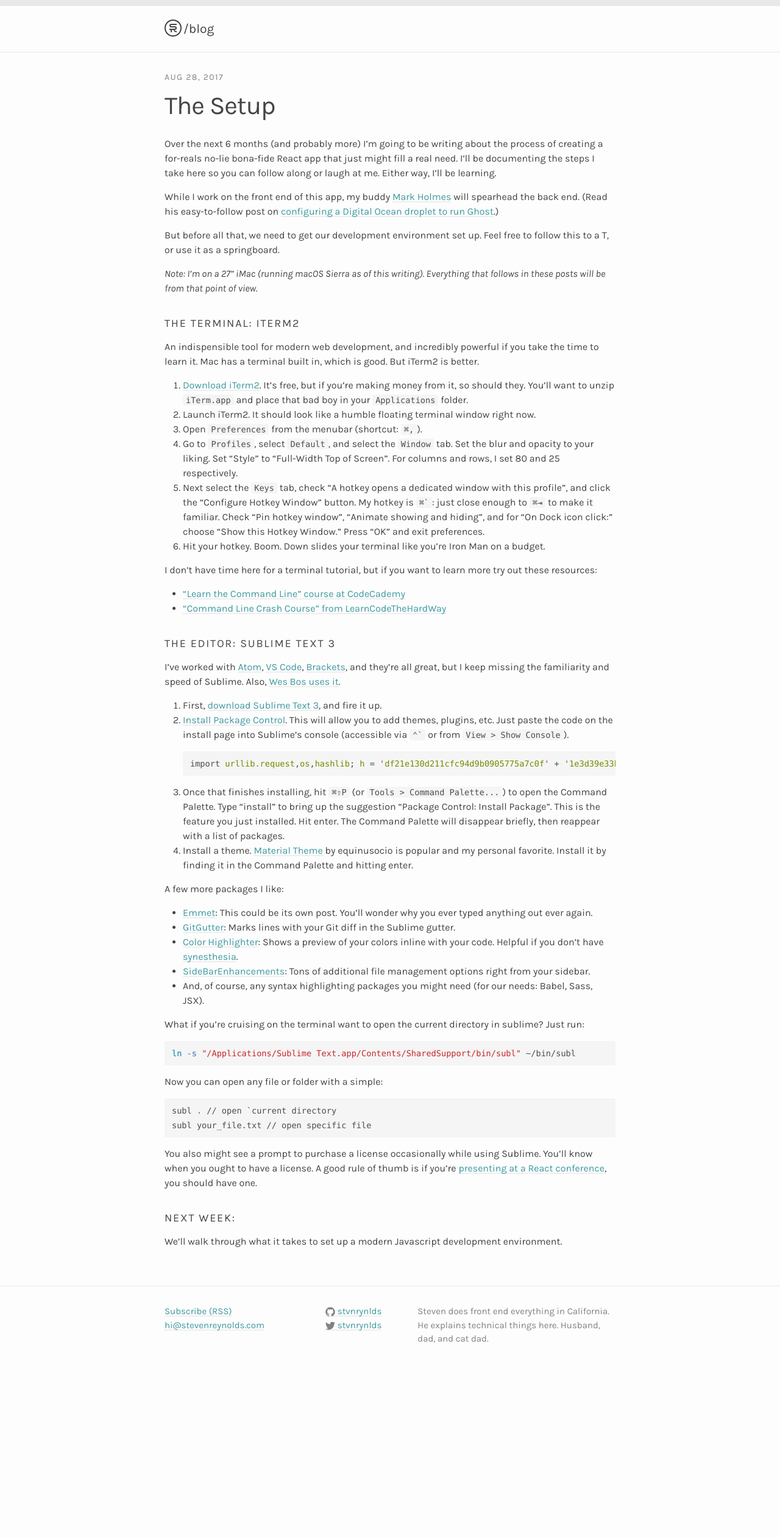
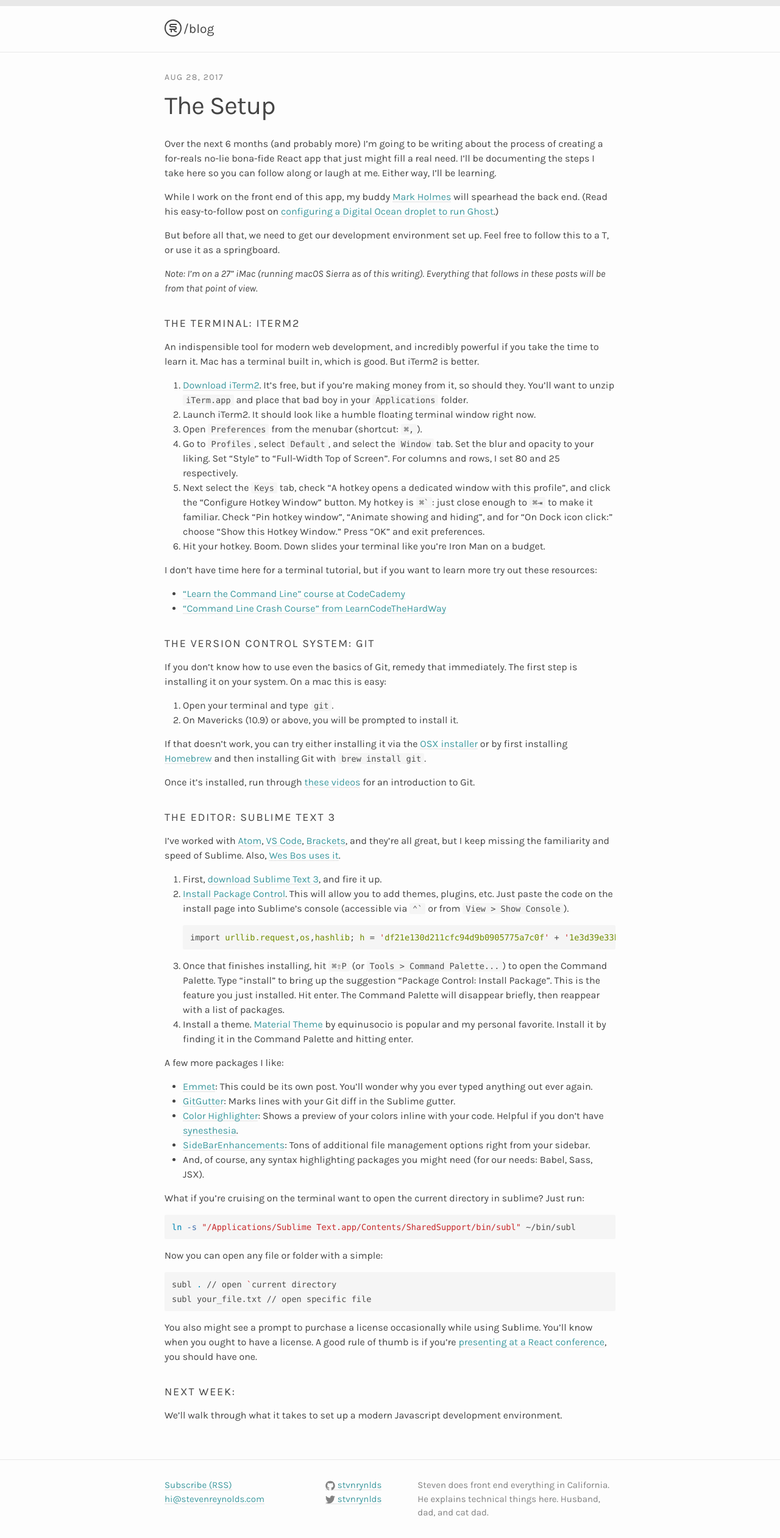
Before and after one commit to stvnrynlds/stvnrynlds.github.io, a Jekyll site: the page built from _posts/2017-08-28-the-setup.markdown, in a window 1280 px wide. Shown: the whole page at 61% size. Built offline with Jekyll 4.4.1, drawn with Linux system fonts in a browser that asks for light colours; before the commit the page ends 2237 px from its top, so only the background shows below that.

```diff
--- a/_drafts/2017-08-23-setting-up-camp-2-jekyll.markdown
+++ b/_drafts/2017-08-23-setting-up-camp-2-jekyll.markdown
@@ -1,6 +1,6 @@
 ---
 layout: post
-title:  "Setting Up Camp, Pt. 2: Jekyll"
+title:  "React from the Shallow End"
 date:   2017-08-23 9:00:00 -0700
 categories: jekyll github dev
 ---
--- a/_posts/2017-08-28-the-setup.markdown
+++ b/_posts/2017-08-28-the-setup.markdown
@@ -26,6 +26,16 @@
 I don't have time here for a terminal tutorial, but if you want to learn more try out these resources:
 - ["Learn the Command Line" course at CodeCademy](https://www.codecademy.com/learn/learn-the-command-line)
 - ["Command Line Crash Course" from LearnCodeTheHardWay](https://learnpythonthehardway.org/book/appendixa.html)
+
+## The Version Control System: Git
+If you don't know how to use even the basics of Git, remedy that immediately. The first step is installing it on your system. On a mac this is easy:
+
+0. Open your terminal and type `git`.
+0. On Mavericks (10.9) or above, you will be prompted to install it.
+
+If that doesn't work, you can try either installing it via the [OSX installer](https://git-scm.com/download/mac) or by first installing [Homebrew](https://brew.sh/) and then installing Git with `brew install git`.
+
+Once it's installed, run through [these videos](https://git-scm.com/videos) for an introduction to Git.
 
 ## The Editor: Sublime Text 3
 I've worked with [Atom](https://atom.io/), [VS Code](https://code.visualstudio.com/), [Brackets](http://brackets.io/), and they're all great, but I keep missing the familiarity and speed of Sublime. Also, [Wes Bos uses it](http://wesbos.com/uses/).
--- a/css/_sass/_base.scss
+++ b/css/_sass/_base.scss
@@ -91,12 +91,11 @@
  * Blockquotes
  */
 blockquote {
+    margin: ($spacing-unit / 2) 0;
     color: $grey-color;
-    border-left: 4px solid $grey-color-light;
+    border-left: 2px solid $grey-color-light;
     padding-left: $spacing-unit / 2;
-    font-size: 18px;
-    letter-spacing: -1px;
-    font-style: italic;
+    font-size: 16px;
 
     > :last-child {
         margin-bottom: 0;
```
Also changed, not shown: _posts/2017-09-04-beginning-with-react.markdown (added, +94 -0 lines).
